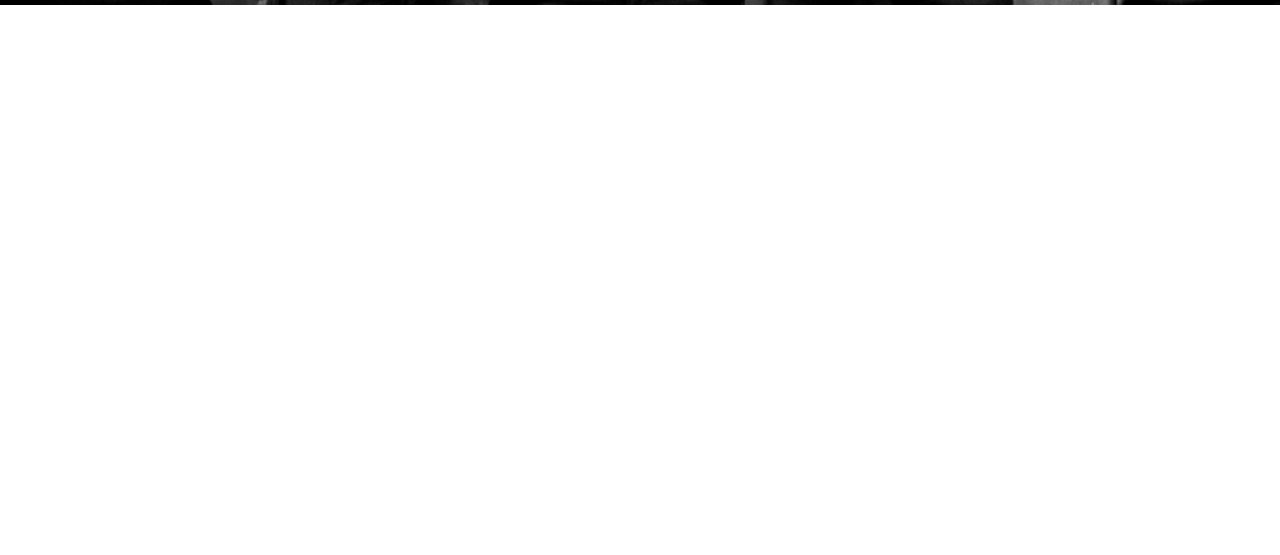
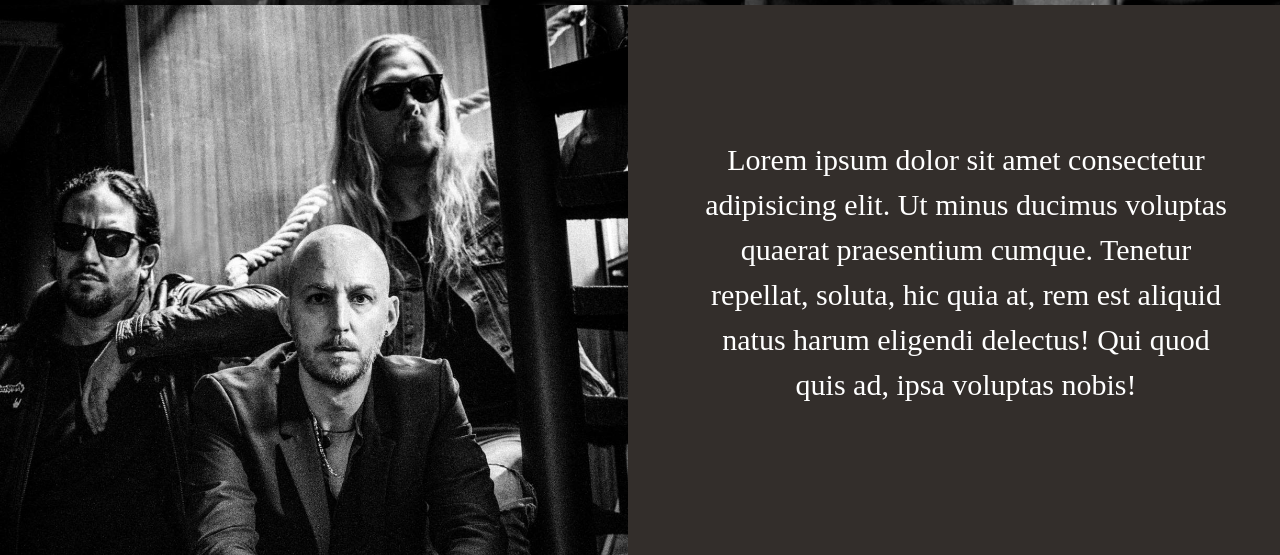
Before and after one commit to nasamsay/HTML-CSS-DOM-Project, a plain HTML site: page index.html in a window 1280 px wide. Shown: the part 791-1346 px from the top of the page. Before the commit the page ends 800 px from the top, so only its background shows below. Drawn offline with nearby package versions, Linux system fonts and the light colour scheme; a web font is replaced by a local one.

Commit message:
Added an image and a paragraph

```diff
--- a/index.html
+++ b/index.html
@@ -40,6 +40,17 @@
         <h1>SOEN</h1>
         <h4>New Wave of Progressive Metal</h4>
     </div>
+    <!--container of image and text-->
+    <div class="container cntnr-body">
+        <div class="row">
+            <div class="col-lg-6 col-sm-12">
+                <img src="unnamed-2-8.jpg" alt="SOEN" style="width:100% ; height: 550px; object-fit:cover; object-position: 100% 0%;">
+            </div>
+            <div class="col-lg-6 col-sm-12 d-flex align-content-center align-items-center">
+                <p>Lorem ipsum dolor sit amet consectetur adipisicing elit. Ut minus ducimus voluptas quaerat praesentium cumque. Tenetur repellat, soluta, hic quia at, rem est aliquid natus harum eligendi delectus! Qui quod quis ad, ipsa voluptas nobis!</p>
+            </div>
+        </div>
+    </div>
 
     <!-- JavaScript Bundle with Popper -->
     <script src="https://cdn.jsdelivr.net/npm/bootstrap@5.2.0/dist/js/bootstrap.bundle.min.js" integrity="sha384-A3rJD856KowSb7dwlZdYEkO39Gagi7vIsF0jrRAoQmDKKtQBHUuLZ9AsSv4jD4Xa" crossorigin="anonymous"></script>
--- a/style.css
+++ b/style.css
@@ -37,3 +37,22 @@ body{
     font-size: 50px;
     margin-right: 25px;
 }
+
+.container.cntnr-body{
+    margin: 0px;
+    padding:0px;
+    min-width: 100%;
+}
+
+.row{
+    margin: 0px;
+    padding: 0px;
+    color:#fff;
+    background: #332e2b;
+    text-align: center;
+}
+.row p{
+    font-size: 30px;
+    font-family: 'Geo';
+    padding: 50px;
+}
```
Also changed, not shown: unnamed-2-8.jpg (added), 1 other file.
